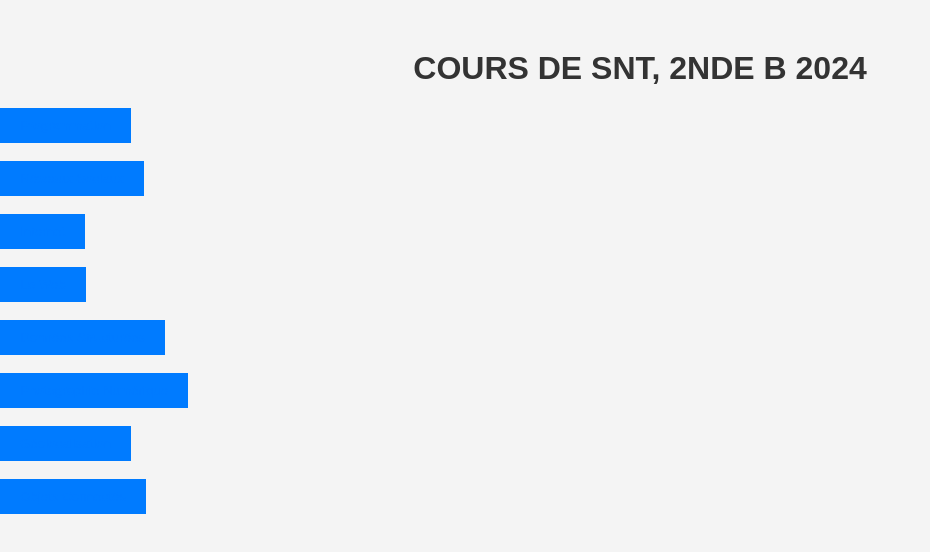
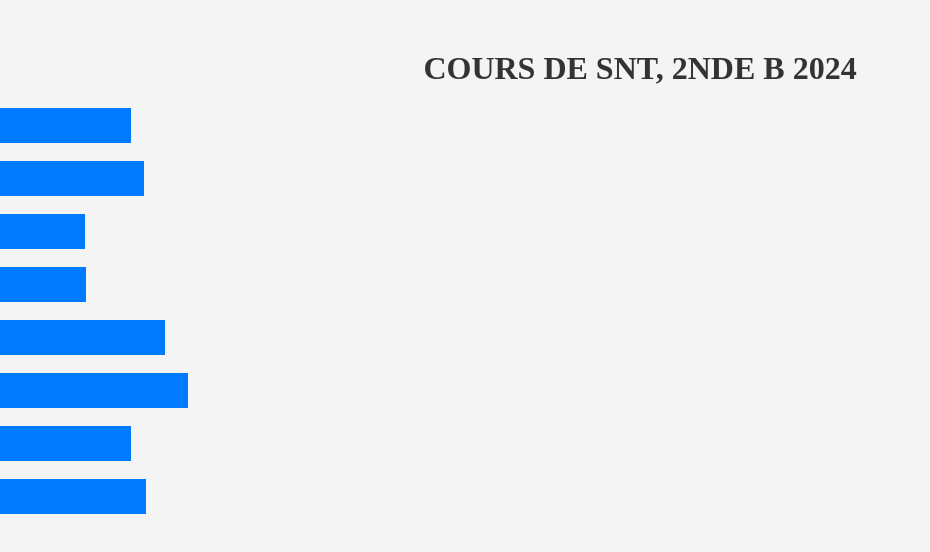
Before and after one commit to sgr0526/sgr0526.github.io, a plain HTML site: page index.html in a window 1280 px wide. Shown: the whole page, without its empty margins (0-930 px from the left). Drawn offline with Linux system fonts and the light colour scheme.

Commit message:
Update index.css

```diff
--- a/index.css
+++ b/index.css
@@ -1,7 +1,7 @@
 /* Estilos básicos para la página */
 
 body {
-    font-family: Arial, sans-serif;  /* Fuente para todo el texto */
+    font-family: Times New Roman, sans-serif;  /* Fuente para todo el texto */
     background-color: #f4f4f4;      /* Color de fondo */
     margin: 0;                       /* Elimina márgenes por defecto */
     padding: 0;                      /* Elimina relleno por defecto */
```
